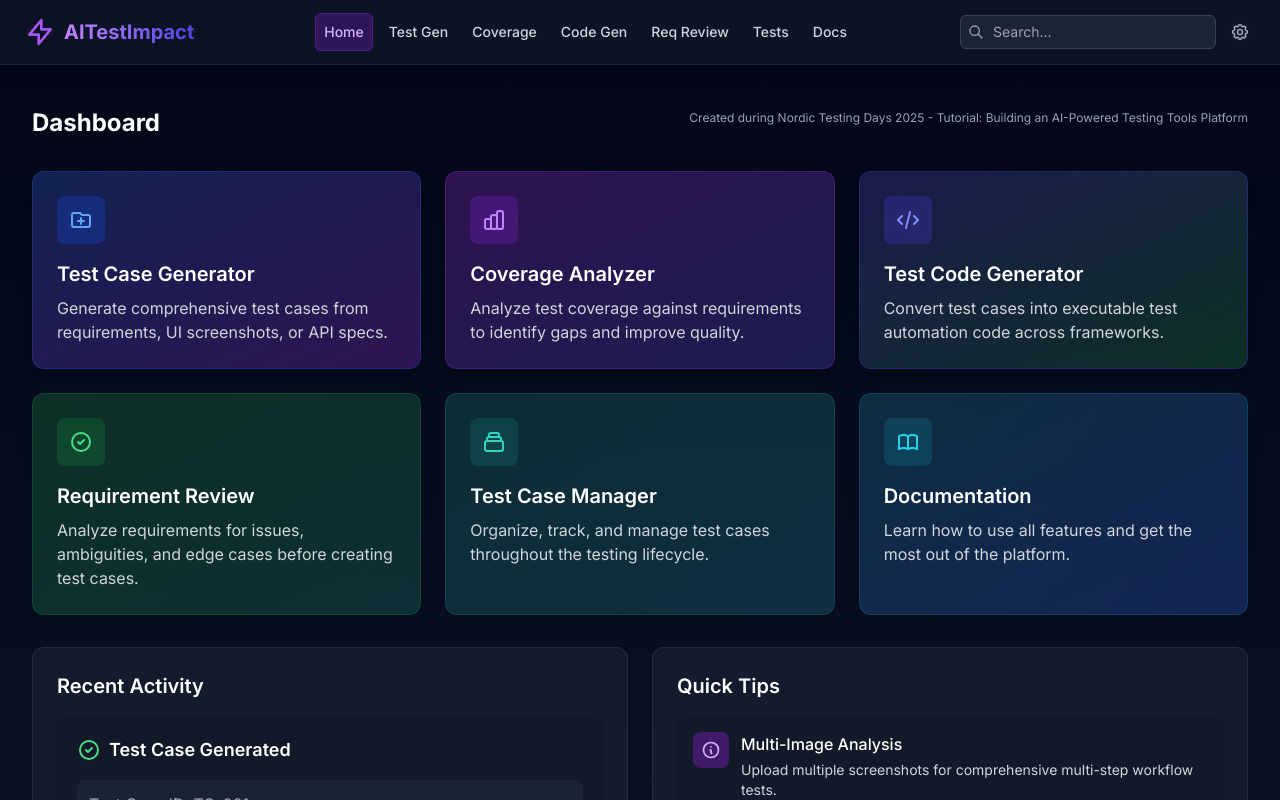
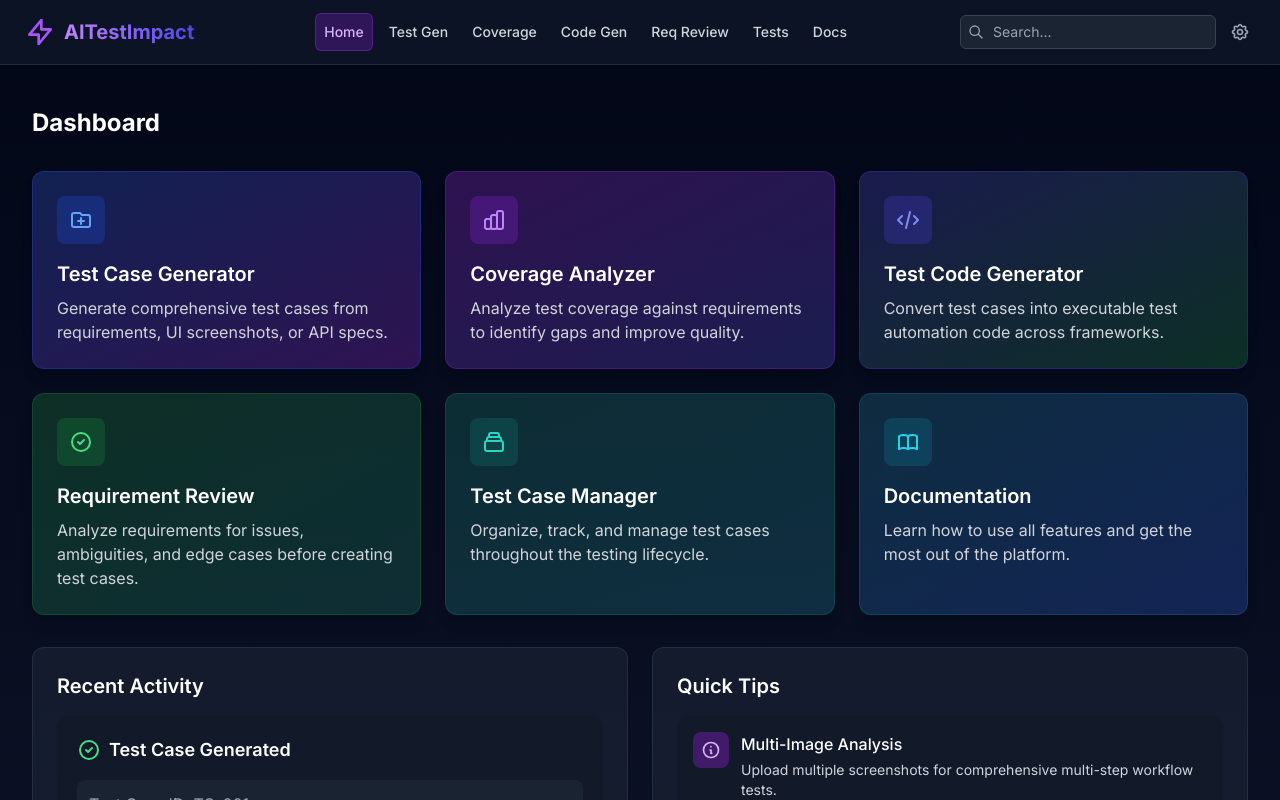
Before and after one commit to JMelon/AITestImpact, a React (Create React App) app in the folder client/: page / in a window 1280 px wide. Shown: the top 800 px of the page. Built offline with nearby package versions, Linux system fonts and the light colour scheme; the HTML template or start-up script is replaced by a standard one.

Commit message:
refactor: Remove outdated branding message from Dashboard component

```diff
--- a/client/src/components/Dashboard.js
+++ b/client/src/components/Dashboard.js
@@ -5,7 +5,6 @@ const Dashboard = ({ setActiveComponent }) => {
     <div className="space-y-8">
       <div className="flex justify-between items-center">
         <h2 className="text-2xl font-bold text-white">Dashboard</h2>
-        <span className="text-xs text-gray-400">Created during Nordic Testing Days 2025 - Tutorial: Building an AI-Powered Testing Tools Platform</span>
       </div>
 
       {/* Feature Cards */}
```
